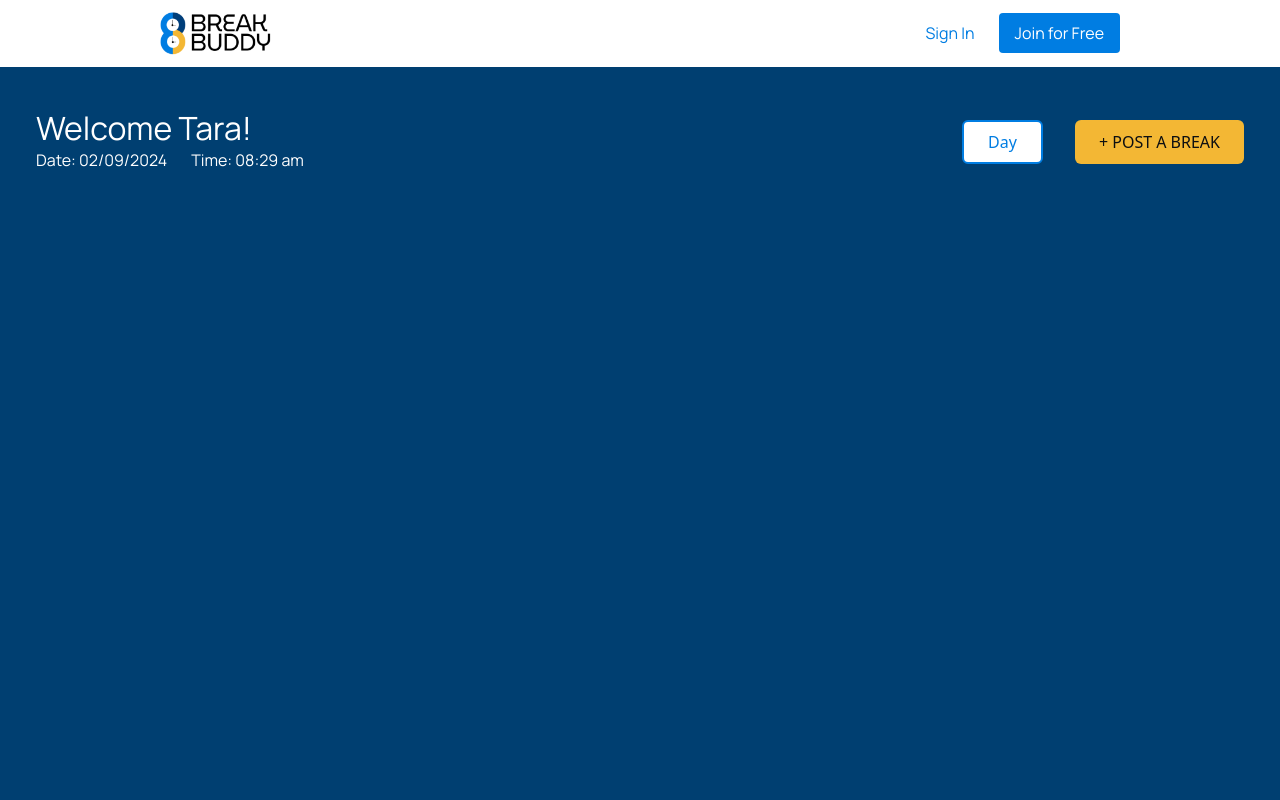
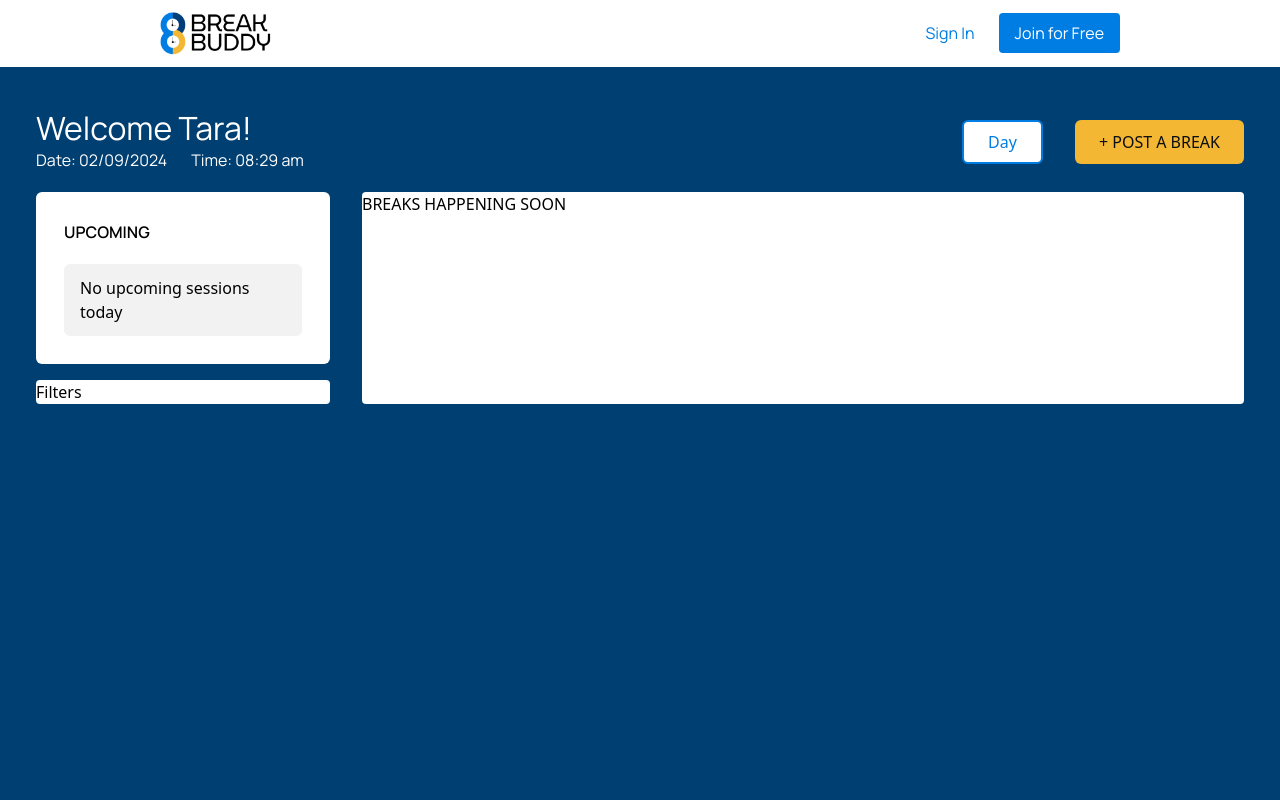
Before and after one commit to Break-Buddy/Break-Buddy-React, a React (Vite) app: page /home in a window 1280 px wide. Shown: the top 800 px of the page. Built offline with nearby package versions, Linux system fonts and the light colour scheme; the HTML template or start-up script is replaced by a standard one.

Commit message:
created upcoming component

```diff
--- /dev/null
+++ b/src/components/Upcoming.jsx
@@ -0,0 +1,14 @@
+import React from "react";
+
+function Upcoming() {
+  return (
+    <div className="flex flex-col gap-5 rounded-md bg-white px-7 py-7">
+      <h3 className="font-semibold">UPCOMING</h3>
+      <div className="flex justify-center bg-[#F2F2F2] px-4 py-3 rounded-md">
+        <h5>No upcoming sessions today</h5>
+      </div>
+    </div>
+  );
+}
+
+export default Upcoming;
--- a/src/views/Dashboard.jsx
+++ b/src/views/Dashboard.jsx
@@ -1,4 +1,5 @@
 import React, { useState } from "react";
+import Upcoming from "../components/Upcoming";
 
 function Dashboard() {
   const date = new Date();
@@ -22,18 +23,19 @@ function Dashboard() {
   });
 
   const handleClickDay = () => {
-    setToggleDate(!toggleDate)
-    toggleDate ? setToggleDay("Day") : setToggleDay("Week")
+    setToggleDate(!toggleDate);
+    toggleDate ? setToggleDay("Day") : setToggleDay("Week");
   };
 
   const [toggleDay, setToggleDay] = useState("Day");
   const [toggleDate, setToggleDate] = useState(true);
 
   return (
-    <div className="min-h-screen pt-28 bg-[#003F71]">
+    <div className="min-h-screen pt-28 bg-[#003F71] px-9">
+      <div className="flex flex-col gap-5">
         <div>
           {/* TOP MESSAGE */}
-        <div className="flex justify-between items-center px-9">
+          <div className="flex justify-between items-center">
             {/* Name and Date */}
             <div className="flex flex-col gap-1 text-white">
               <h2 className="text-[32px]">Welcome Tara!</h2>
@@ -49,13 +51,32 @@ function Dashboard() {
             {/* End of Name and Date */}
             {/* Buttons */}
             <div className="flex gap-8">
-            <button onClick={handleClickDay} className="button-2 px-6 py-2">{toggleDay}</button>
+              <button onClick={handleClickDay} className="button-2 px-6 py-2">
+                {toggleDay}
+              </button>
               <button className="button-3 px-6 py-2">+ POST A BREAK</button>
             </div>
             {/* End of Buttons */}
           </div>
           {/* END OF TOP MESSAGE */}
         </div>
+        {/*  */}
+
+        {/* BOTTOM STUFF */}
+        <div className="flex gap-8">
+          {/* LEFT */}
+          <div className="w-1/4 flex flex-col gap-4">
+            <Upcoming />
+            <div className="bg-white rounded">Filters</div>
+          </div>
+          {/* END OF LEFT */}
+          {/* RIGHT */}
+          <div className="w-3/4 bg-white rounded">BREAKS HAPPENING SOON</div>
+          {/* END OF RIGHT */}
+        </div>
+        {/* END OF BOTTOM STUFF */}
+        {/*  */}
+      </div>
     </div>
   );
 }
```
Lines whose indentation alone changed are shown as unchanged.
